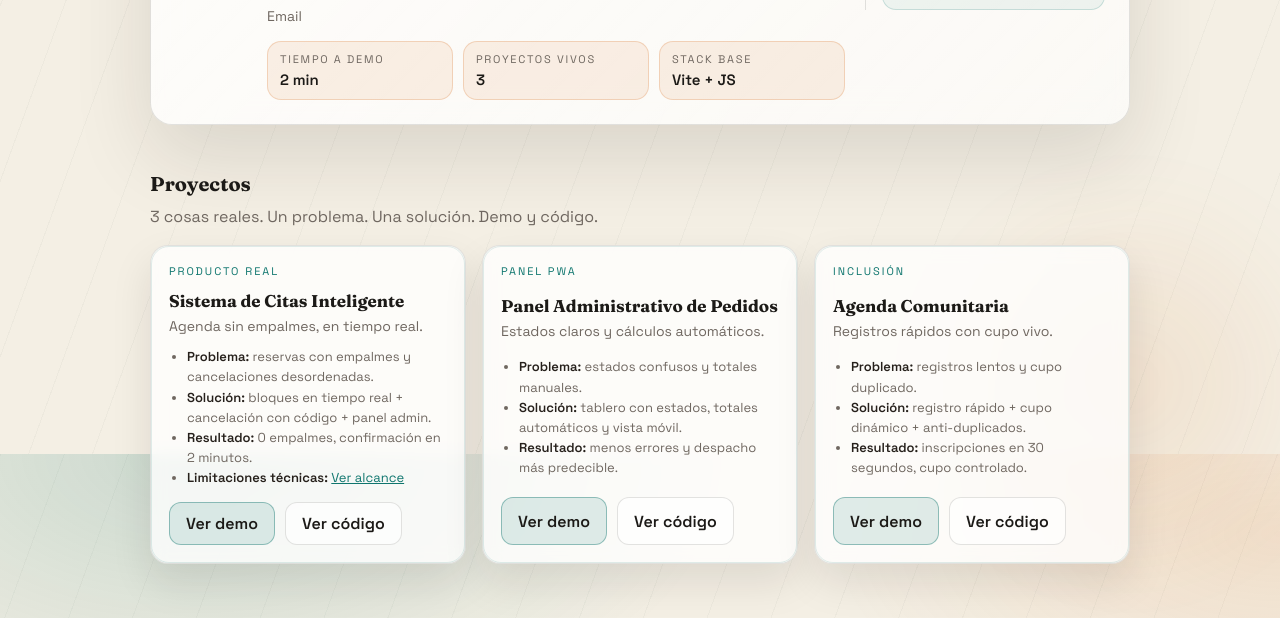
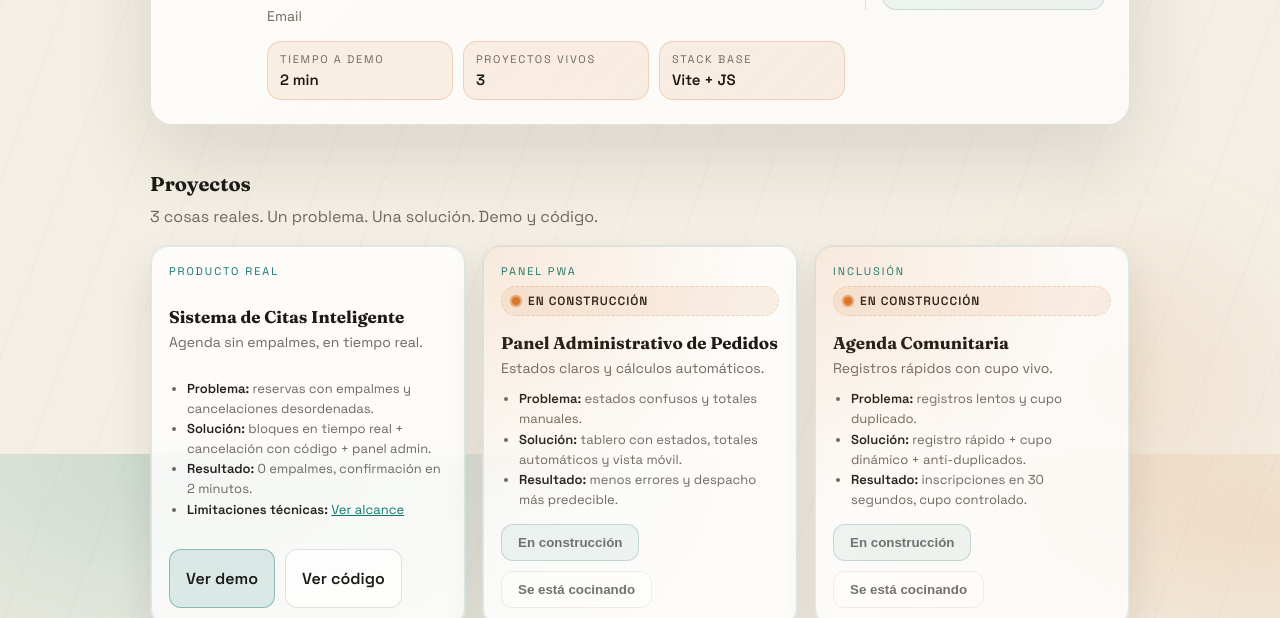
Before and after one commit to CharlyRiot/Portafolio, a website built with Vite: page index.html in a window 1280 px wide. Shown: the part 346-964 px from the top of the page. Built offline with nearby package versions, Linux system fonts and the light colour scheme.

Commit message:
proyectos en construccion

```diff
--- a/index.html
+++ b/index.html
@@ -118,8 +118,9 @@
           </article>
 
           <!-- Proyecto 2 -->
-          <article class="card reveal delay-180">
+          <article class="card card--coming reveal delay-180">
             <p class="card-kicker">Panel PWA</p>
+            <p class="coming" aria-live="polite">En construcción</p>
             <div class="card-head">
               <h3>Panel Administrativo de Pedidos</h3>
               <p class="tagline">Estados claros y cálculos automáticos.</p>
@@ -132,14 +133,15 @@
             </ul>
 
             <div class="card-actions">
-              <a class="btn primary" href="https://demo-pedidos.tu-dominio.com" target="_blank" rel="noreferrer noopener">Ver demo</a>
-              <a class="btn" href="https://github.com/tu-usuario/demo-pedidos" target="_blank" rel="noreferrer noopener">Ver código</a>
+              <button class="btn primary disabled" type="button" aria-disabled="true">En construcción</button>
+              <button class="btn disabled" type="button" aria-disabled="true">Se está cocinando</button>
             </div>
           </article>
 
           <!-- Proyecto 3 -->
-          <article class="card reveal delay-240">
+          <article class="card card--coming reveal delay-240">
             <p class="card-kicker">Inclusión</p>
+            <p class="coming" aria-live="polite">En construcción</p>
             <div class="card-head">
               <h3>Agenda Comunitaria</h3>
               <p class="tagline">Registros rápidos con cupo vivo.</p>
@@ -152,8 +154,8 @@
             </ul>
 
             <div class="card-actions">
-              <a class="btn primary" href="https://demo-agenda.tu-dominio.com" target="_blank" rel="noreferrer noopener">Ver demo</a>
-              <a class="btn" href="https://github.com/tu-usuario/demo-agenda" target="_blank" rel="noreferrer noopener">Ver código</a>
+              <button class="btn primary disabled" type="button" aria-disabled="true">En construcción</button>
+              <button class="btn disabled" type="button" aria-disabled="true">Se está cocinando</button>
             </div>
           </article>
         </div>
--- a/src/style.css
+++ b/src/style.css
@@ -380,6 +380,46 @@ a:hover{ text-decoration: underline; }
   position: relative;
   transition: background .6s ease, border-color .6s ease, box-shadow .6s ease;
 }
+.card--coming::after{
+  content: "";
+  position: absolute;
+  inset: 0;
+  border-radius: var(--radius);
+  background: radial-gradient(circle at 0% 0%, rgba(217,119,42,.18), transparent 55%);
+  opacity: .8;
+  pointer-events: none;
+}
+.coming{
+  align-self: start;
+  display: inline-flex;
+  align-items: center;
+  gap: 8px;
+  margin: -4px 0 4px;
+  padding: 6px 10px;
+  border-radius: 999px;
+  border: 1px dashed var(--accent-warm-border);
+  background: var(--accent-warm-bg);
+  color: var(--text-strong);
+  font-size: 12px;
+  font-weight: 600;
+  letter-spacing: .08em;
+  text-transform: uppercase;
+}
+.coming::before{
+  content: "";
+  width: 8px;
+  height: 8px;
+  border-radius: 50%;
+  background: var(--accent-2);
+  box-shadow: 0 0 0 0 rgba(217,119,42,.7);
+  animation: pulse 1.6s ease-out infinite;
+}
+
+@keyframes pulse{
+  0%{ box-shadow: 0 0 0 0 rgba(217,119,42,.7); }
+  70%{ box-shadow: 0 0 0 8px rgba(217,119,42,0); }
+  100%{ box-shadow: 0 0 0 0 rgba(217,119,42,0); }
+}
 .card::before{
   content: "";
   position: absolute;
```
Also changed, not shown: README.md (added).
